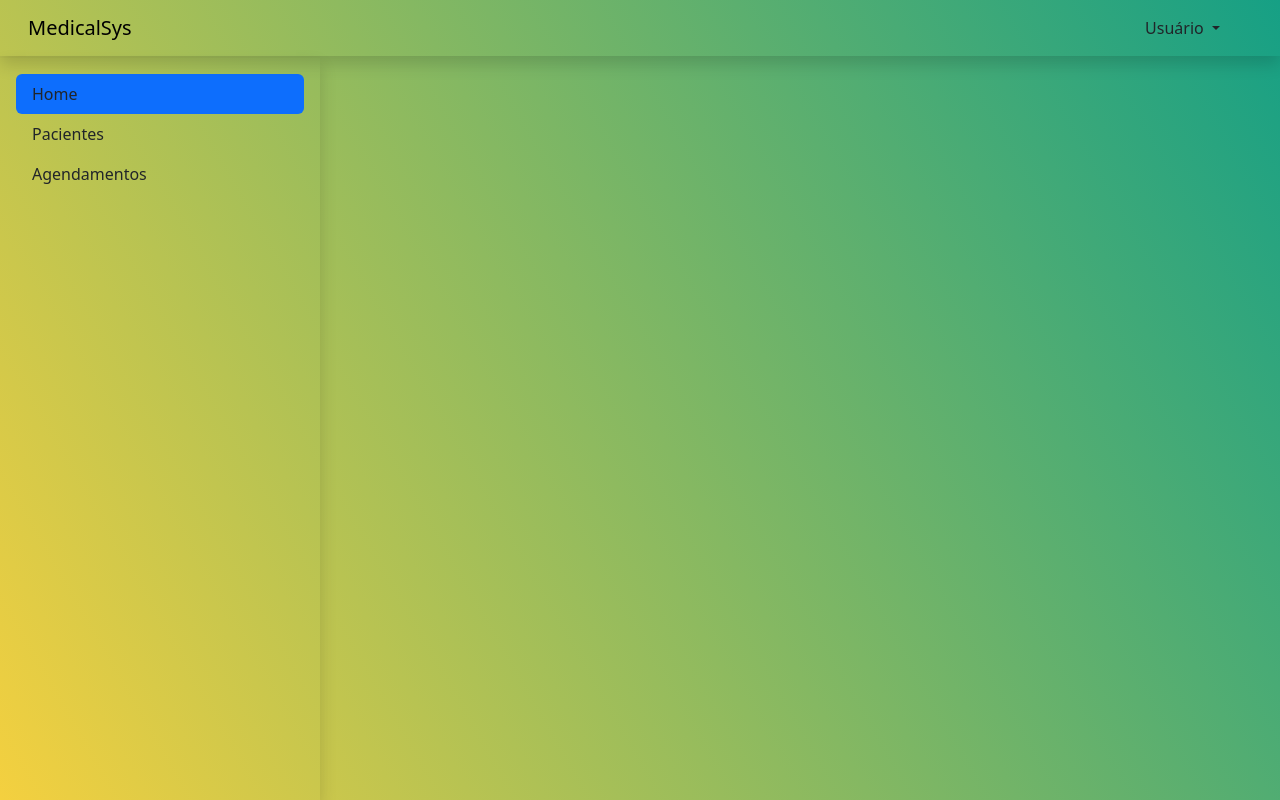
After one commit to victor-azevedo/desafio-medicalsys, a Django app: page / in a window 1280 px wide. The commit adds this page. Run offline with Django 4.2, Linux system fonts and the light colour scheme; the visitor is signed in with stand-in values (Sample User, id 1).

Commit message:
feat: add home page with login redirect

```diff
--- a/medicalsys/core/settings.py
+++ b/medicalsys/core/settings.py
@@ -138,3 +138,9 @@ DEFAULT_AUTO_FIELD = 'django.db.models.BigAutoField'
 # Auth user model
 
 AUTH_USER_MODEL = 'users.User'
+
+# Redirect urls
+
+LOGIN_URL = 'users/login'
+
+HOME_URL = 'home'
--- a/medicalsys/core/static/css/style.css
+++ b/medicalsys/core/static/css/style.css
@@ -3,3 +3,13 @@ body {
   background-color: #f4d03f;
   background-image: linear-gradient(60deg, #f4d03f 0%, #16a085 100%);
 }
+
+main {
+  padding-top: 58px
+}
+
+@media (min-width: 768px) {
+  .main-dashboard {
+    height: 100%;
+  }
+}
--- /dev/null
+++ b/medicalsys/templates/dashboard.html
@@ -0,0 +1,48 @@
+{% extends 'base.html' %}
+
+{% block content %}
+
+<header>
+  <nav class="navbar fixed-top shadow">
+    <div class="container-fluid">
+      <a class="navbar-brand px-3" href="#">MedicalSys</a>
+      <div class="dropdown mx-5">
+        <div
+          class="nav-link dropdown-toggle"
+          role="button"
+          data-bs-toggle="dropdown"
+        >
+          Usuário
+        </div>
+        <ul class="dropdown-menu">
+          <li><a class="dropdown-item" href="#">Editar Perfil</a></li>
+          <li><a class="dropdown-item" href="{% url 'logout' %}">Sair</a></li>
+        </ul>
+      </div>
+    </div>
+  </nav>
+</header>
+
+<main class="vh-100">
+  <div class="container-fluid h-100">
+    <div class="row main-dashboard">
+      <div class="col-md-3 d-flex flex-column flex-shrink-0 p-3 shadow">
+        <ul class="nav nav-pills flex-column mb-auto">
+          <li class="nav-item">
+            <a href="#" class="nav-link text-dark active">Home</a>
+          </li>
+          <li class="nav-item">
+            <a href="#" class="nav-link text-dark">Pacientes</a>
+          </li>
+          <li>
+            <a href="#" class="nav-link text-dark">Agendamentos</a>
+          </li>
+        </ul>
+      </div>
+
+    </div>
+  </div>
+</main>
+
+
+{% endblock content %}
--- a/medicalsys/users/urls.py
+++ b/medicalsys/users/urls.py
@@ -1,8 +1,9 @@
 from django.urls import path
-from users.views import login, logout, register
+from users.views import home, login, logout, register
 
 urlpatterns = [
     path('users/login', login, name='login'),
     path('users/register', register, name='register'),
     path('users/logout', logout, name='logout'),
+    path('', home, name='home'),
 ]
--- a/medicalsys/users/views.py
+++ b/medicalsys/users/views.py
@@ -1,10 +1,28 @@
+from django.conf import settings
 from django.contrib import auth, messages
+from django.contrib.auth.decorators import login_required, user_passes_test
 from django.shortcuts import redirect, render
 from users.forms import LoginUserForms, RegisterUserForms
 
 from .models import User
 
 
+def anonymous_required(function=None, redirect_url=None):
+    if not redirect_url:
+        redirect_url = settings.HOME_URL
+
+    actual_decorator = user_passes_test(
+        lambda u: u.is_anonymous,
+        login_url=redirect_url,
+        redirect_field_name=None
+    )
+
+    if function:
+        return actual_decorator(function)
+    return actual_decorator
+
+
+@anonymous_required
 def login(request):
     if request.method == 'POST':
         form = LoginUserForms(request.POST)
@@ -20,8 +38,7 @@ def login(request):
             )
             if user is not None:
                 auth.login(request, user)
-                messages.success(request, 'Login realizado com sucesso!')
-                return redirect('login')
+                return redirect('home')
             else:
                 messages.error(request, 'Usuário e/ou senha inválidos!')
                 return redirect('login')
@@ -31,6 +48,7 @@ def login(request):
         return render(request, 'users/login.html', {'form': form})
 
 
+@anonymous_required
 def register(request):
     if request.method == 'POST':
         form = RegisterUserForms(request.POST)
@@ -66,3 +84,8 @@ def logout(request):
     auth.logout(request)
     messages.success(request, 'Logout efetuado com sucesso!')
     return redirect('login')
+
+
+@login_required
+def home(request):
+    return render(request, 'dashboard.html')
```
